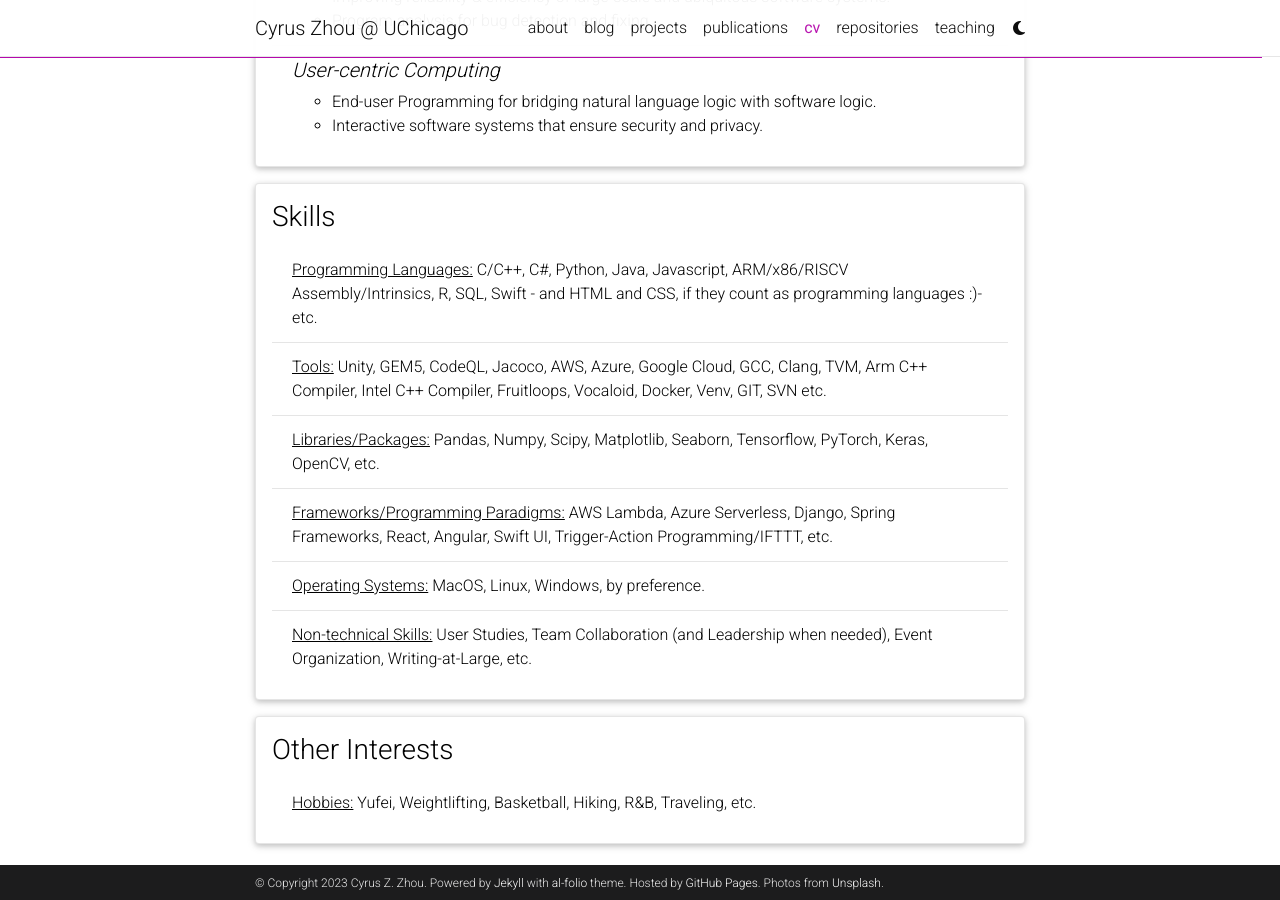
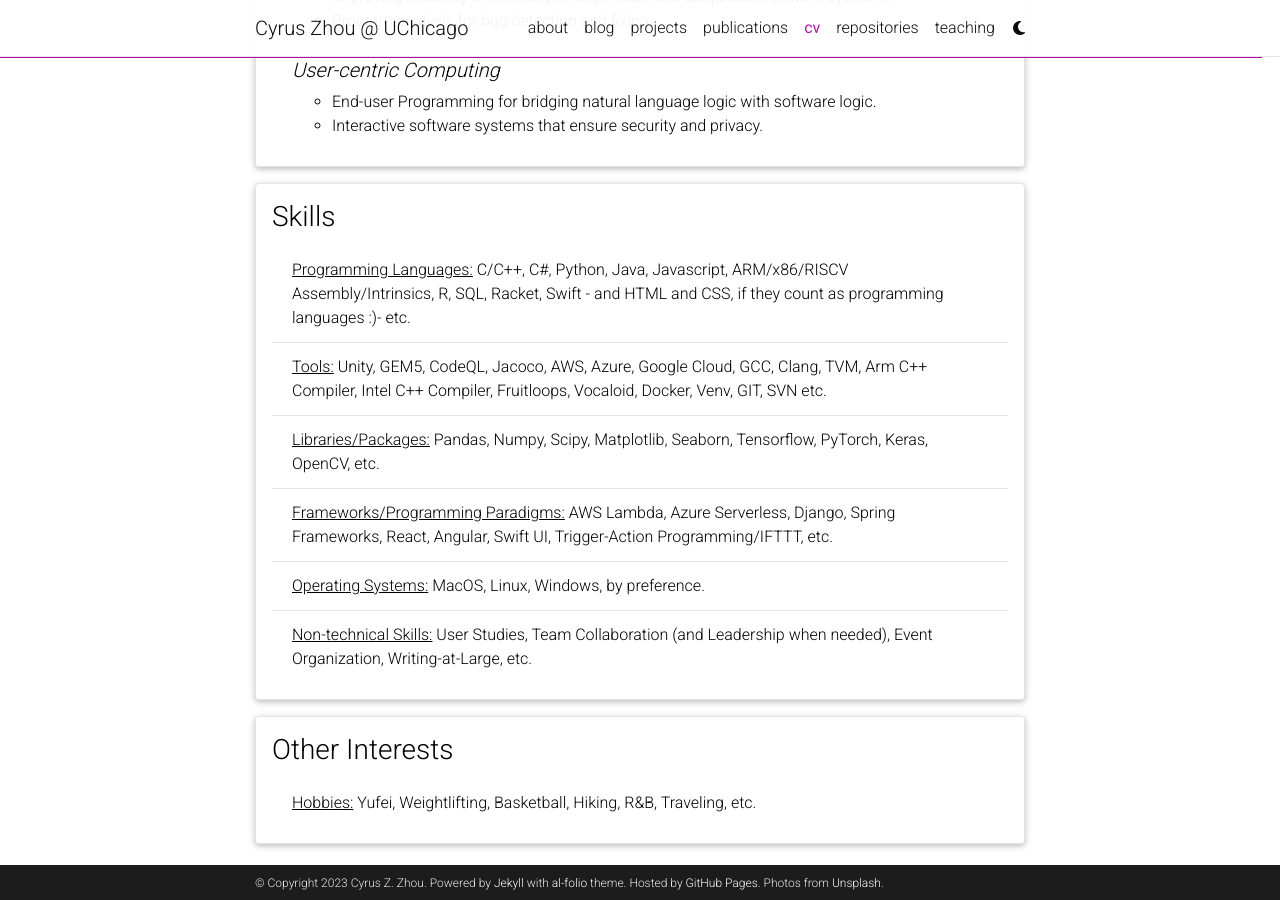
Before and after one commit to cyruszzhou/cyruszzhou.github.io, a Jekyll site: the page built from _pages/cv.md, in a window 1280 px wide and 900 px high, scrolled down 3733 px. Built offline with Jekyll 4.4.1, drawn with Linux system fonts in a browser that asks for light colours; comment, search, counter and statistics services are not loaded; a style sheet for code colours, icons or effects is not loaded.

Commit message:
seems like racket is still in use

```diff
--- a/_data/cv.yml
+++ b/_data/cv.yml
@@ -121,7 +121,7 @@
 - title: Skills
   type: list
   contents:
-    - <u>Programming Languages:</u> C/C++, C#, Python, Java, Javascript, ARM/x86/RISCV Assembly/Intrinsics, R, SQL, Swift - and HTML and CSS, if they count as programming languages :)- etc.
+    - <u>Programming Languages:</u> C/C++, C#, Python, Java, Javascript, ARM/x86/RISCV Assembly/Intrinsics, R, SQL, Racket, Swift - and HTML and CSS, if they count as programming languages :)- etc.
     - <u>Tools:</u> Unity, GEM5, CodeQL, Jacoco, AWS, Azure, Google Cloud, GCC, Clang, TVM, Arm C++ Compiler, Intel C++ Compiler, Fruitloops, Vocaloid, Docker, Venv, GIT, SVN etc.
     - <u>Libraries/Packages:</u> Pandas, Numpy, Scipy, Matplotlib, Seaborn, Tensorflow, PyTorch, Keras, OpenCV, etc.
     - <u>Frameworks/Programming Paradigms:</u> AWS Lambda, Azure Serverless, Django, Spring Frameworks, React, Angular, Swift UI, Trigger-Action Programming/IFTTT, etc.
```
